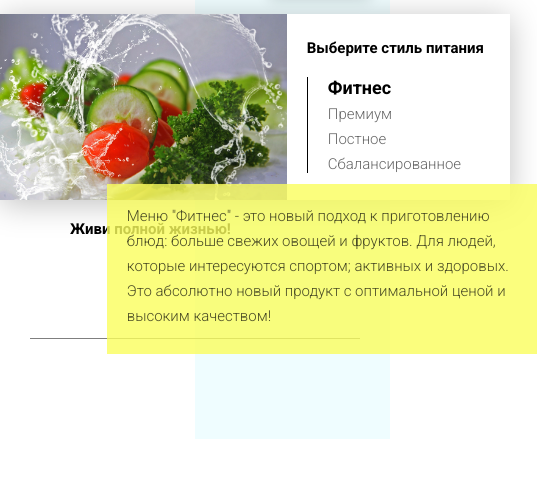
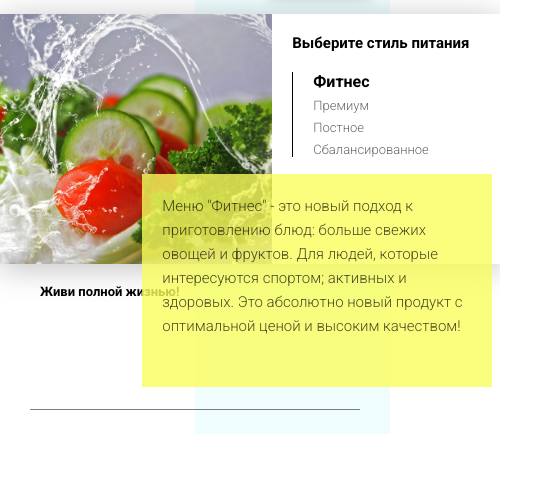
Before and after one commit to IrinaAzizova/Food_project, a website: page src/index.html in a window 390 px wide. Shown: the part 56-534 px from the top of the page, 537 px wide, since content can reach past the window. Drawn offline with nearby package versions, Linux system fonts and the light colour scheme; files that its build step writes are made by us from their sources; files whose address does not match are found by name.

Commit message:
adaptive preview section less than 768px

```diff
--- a/src/scss/blocks/preview/_preview.scss
+++ b/src/scss/blocks/preview/_preview.scss
@@ -180,8 +180,41 @@
 }
 
 @media (max-width: 768px) {
+    .preview {
+        padding: 0 0 110px;
+        &__life {
+            font-size: 13px;
+            margin-left: 40px;
+        }
+    }
+    .bgc_blue {
+        top: -110px;
+        height: 530px;
+    }
     .tabcontainer {
-        width: 510px;
+        width: 500px;
+    }
+    .tabcontent {
+        width: 290px;
+        min-height: 250px;
+        &__descr {
+            top: 160px;
+            right: -220px;
+            width: 350px;
+            height: 213px;
+            line-height: 24px;
+        }
+    }
+    .tabheader {
+        width: 240px;
+        padding: 20px;
+        &__item {
+            font-size: 13px;
+            margin-top: 7px;
+            &_active {
+                font-size: 16px;
+            }
+        }
     }
 }
 
```
Also changed, not shown: dist/css/style.css.
